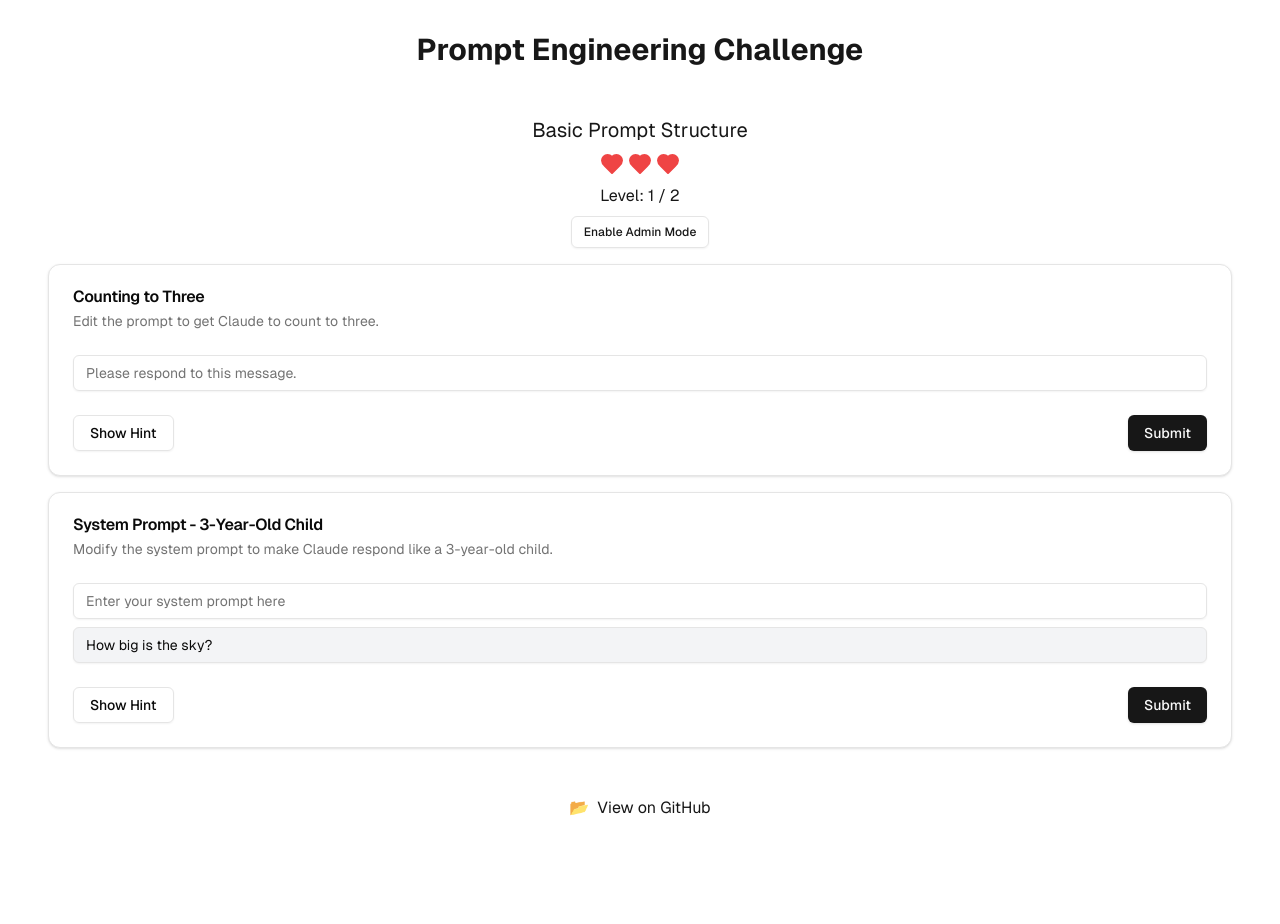
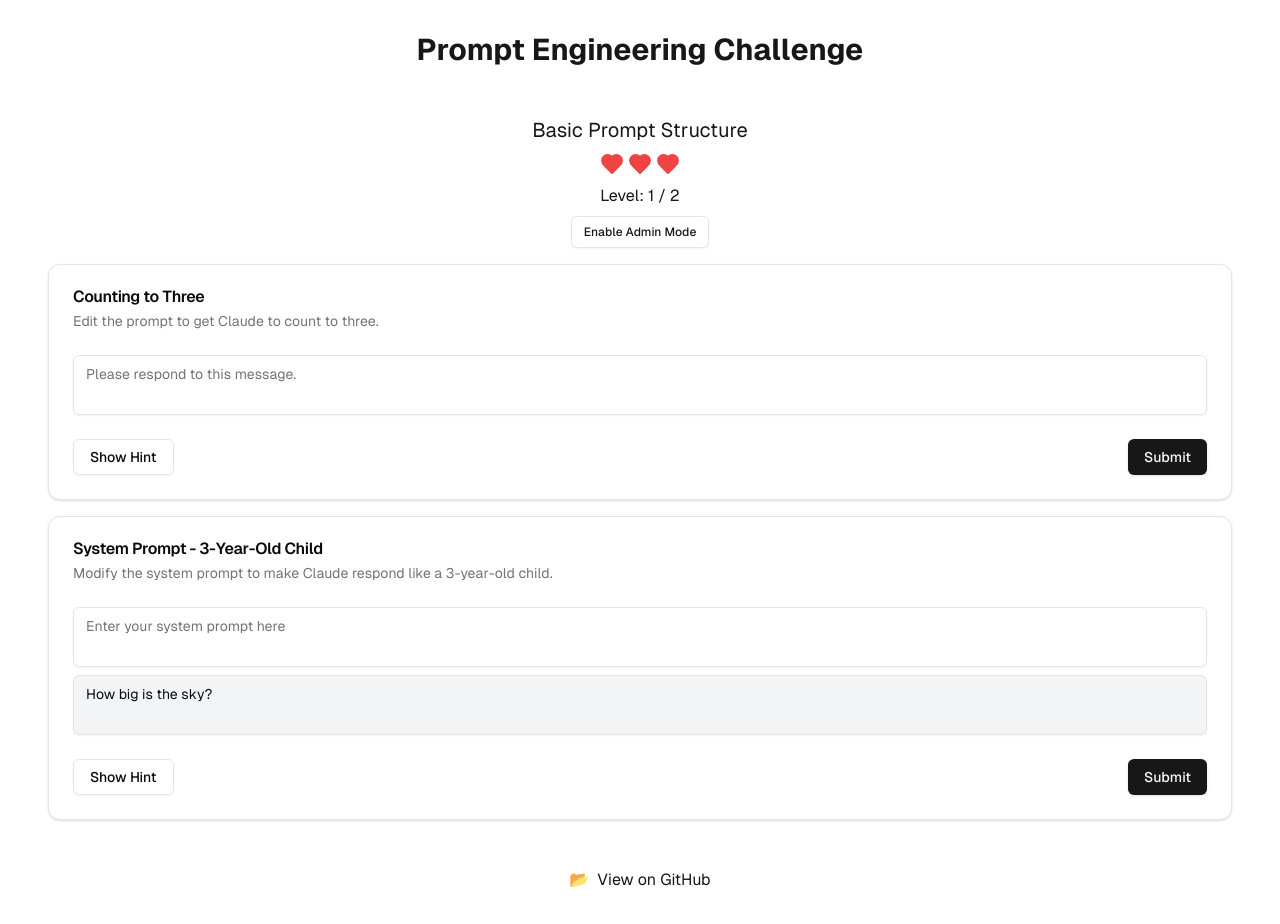
Before and after one commit to javAlborz/PromptQuest, a Next.js app: page / in a window 1280 px wide. Before the commit the page ends 852 px from the top, so only its background shows below. Built offline with nearby package versions, Linux system fonts and the light colour scheme.

Commit message:
dynamic input fields

```diff
--- a/app/api/anthropic.ts
+++ b/app/api/anthropic.ts
@@ -8,7 +8,7 @@
 
   const requestBody: any = {
     model: "claude-3-haiku-20240307",
-    max_tokens: 300,
+    max_tokens: 3000,
     messages: [{ role: "user", content: prompt }],
     stream: true
   };
--- a/components/Challenge.tsx
+++ b/components/Challenge.tsx
@@ -1,7 +1,7 @@
-import React from 'react';
+import React, { useState, useRef, useEffect } from 'react';
 import { Button } from "@/components/ui/button";
 import { Card, CardContent, CardDescription, CardFooter, CardHeader, CardTitle } from "@/components/ui/card";
-import { Input } from "@/components/ui/input"
+import { Textarea } from "@/components/ui/textarea";
 
 interface ChallengeProps {
   question: string;
@@ -12,6 +12,7 @@
   userPromptPlaceholder?: string;
   apiResponse: string;
   isCorrect: boolean;
+  isPending: boolean;
   isLoading: boolean;
   showHint: boolean;
   hint?: string;
@@ -21,9 +22,8 @@
   onUserPromptChange: (value: string) => void;
   onSubmit: () => void;
   onToggleHint: () => void;
-  showWordCount: boolean; // New prop
-  wordCount: number; // New prop
-  isIncorrect: boolean; // Add this new prop
+  showWordCount: boolean;
+  wordCount: number;
 }
 
 export function Challenge({
@@ -33,8 +33,9 @@
   systemPromptPlaceholder,
   userPrompt,
   userPromptPlaceholder,
+  isCorrect,
   apiResponse,
-  isCorrect,
+  isPending,
   isLoading,
   showHint,
   hint,
@@ -46,33 +47,72 @@
   onToggleHint,
   showWordCount,
   wordCount,
-  isIncorrect
 }: ChallengeProps) {
+  const [userPromptHeight, setUserPromptHeight] = useState('auto');
+  const [systemPromptHeight, setSystemPromptHeight] = useState('auto');
+  const userPromptRef = useRef<HTMLTextAreaElement>(null);
+  const systemPromptRef = useRef<HTMLTextAreaElement>(null);
+
+  const adjustTextareaHeight = (textarea: HTMLTextAreaElement | null, setHeight: React.Dispatch<React.SetStateAction<string>>) => {
+    if (textarea) {
+      textarea.style.height = 'auto';
+      textarea.style.height = `${textarea.scrollHeight}px`;
+      setHeight(`${textarea.scrollHeight}px`);
+    }
+  };
+
+  useEffect(() => {
+    adjustTextareaHeight(userPromptRef.current, setUserPromptHeight);
+    adjustTextareaHeight(systemPromptRef.current, setSystemPromptHeight);
+  }, [userPrompt, systemPrompt]);
+
+  const handleKeyDown = (e: React.KeyboardEvent<HTMLTextAreaElement>, isSystemPrompt: boolean) => {
+    if (e.key === 'Enter' && !e.shiftKey) {
+      e.preventDefault();
+      if (isSystemPrompt) {
+        onSystemPromptChange((e.target as HTMLTextAreaElement).value);
+      } else {
+        onUserPromptChange((e.target as HTMLTextAreaElement).value);
+      }
+      onSubmit();
+    }
+  };
+
   return (
-    <Card className={`w-full ${isCorrect ? 'bg-green-100' : ''} ${isIncorrect ? 'animate-wrong-answer' : ''}`}>
-      <CardHeader>
+    <Card className={`w-full transition-colors ${
+      isCorrect && apiResponse
+        ? 'bg-green-100'
+        : apiResponse && !isPending
+          ? 'animate-wrong-answer'
+          : ''
+    }`}>     <CardHeader>
         <CardTitle>{question}</CardTitle>
         <CardDescription>{task}</CardDescription>
       </CardHeader>
       <CardContent>
         {hasSystemPrompt && (
           <div className="mb-2">
-            {/* <label className="block text-sm font-medium text-gray-700 mb-1">System Prompt:</label> */}
-            <Input
-              placeholder="Enter your system prompt here"
+            <Textarea
+              ref={systemPromptRef}
+              placeholder={systemPromptPlaceholder || "Enter your system prompt here"}
               value={systemPrompt ?? ''}
               onChange={(e) => onSystemPromptChange(e.target.value)}
+              onKeyDown={(e) => handleKeyDown(e, true)}
+              style={{ height: systemPromptHeight }}
+              className="resize-none"
             />
           </div>
         )}
         <div>
-          {/* <label className="block text-sm font-medium text-gray-700 mb-1">User Prompt:</label> */}
-          <Input
-            placeholder={userPromptPlaceholder}
+          <Textarea
+            ref={userPromptRef}
+            placeholder={userPromptPlaceholder || "Enter your user prompt here"}
             value={userPrompt}
             onChange={(e) => onUserPromptChange(e.target.value)}
+            onKeyDown={(e) => handleKeyDown(e, false)}
             readOnly={isImmutableUserPrompt}
-            className={isImmutableUserPrompt ? "bg-gray-100" : ""}
+            style={{ height: userPromptHeight }}
+            className={`resize-none ${isImmutableUserPrompt ? "bg-gray-100" : ""}`}
           />
         </div>
         {apiResponse && (
--- a/components/text-adventure-game.tsx
+++ b/components/text-adventure-game.tsx
@@ -93,7 +93,7 @@
   const [isLoading, setIsLoading] = useState<boolean[]>([]);
   const [showHints, setShowHints] = useState<boolean[]>([]);
   const [isCorrect, setIsCorrect] = useState<boolean[]>([]);
-  const [isStreamComplete, setIsStreamComplete] = useState<boolean[]>([]);
+  const [isPending, setIsPending] = useState<boolean[]>([]);
   const [isAdminMode, setIsAdminMode] = useState(false);
   const [wordCounts, setWordCounts] = useState<number[]>([]);
 
@@ -122,33 +122,9 @@
     setIsLoading(challenges.map(() => false));
     setShowHints(challenges.map(() => false));
     setIsCorrect(challenges.map(() => false));
-    setIsStreamComplete(challenges.map(() => false));
+    setIsPending(challenges.map(() => false));
     setWordCounts(challenges.map(() => 0));
   };
-
-  useEffect(() => {
-    if (isStreamComplete.some(Boolean)) {
-      const index = isStreamComplete.findIndex(Boolean);
-      const correct = challenges[index].evaluation(apiResponses[index]);
-      const newIsCorrect = [...isCorrect];
-      newIsCorrect[index] = correct;
-      setIsCorrect(newIsCorrect);
-
-      if (!correct && !isAdminMode) {
-        setLives(prevLives => {
-          const newLives = prevLives - 1;
-          if (newLives === 0) {
-            setGameStatus("lost");
-          }
-          return newLives;
-        });
-      }
-
-      const newIsStreamComplete = [...isStreamComplete];
-      newIsStreamComplete[index] = false;
-      setIsStreamComplete(newIsStreamComplete);
-    }
-  }, [isStreamComplete, apiResponses, isAdminMode, challenges, isCorrect]);
 
   const countWords = (text: string): number => {
     return text.trim().split(/\s+/).length;
@@ -163,13 +139,9 @@
     newApiResponses[index] = "";
     setApiResponses(newApiResponses);
 
-    const newIsCorrect = [...isCorrect];
-    newIsCorrect[index] = false;
-    setIsCorrect(newIsCorrect);
-
-    const newIsStreamComplete = [...isStreamComplete];
-    newIsStreamComplete[index] = false;
-    setIsStreamComplete(newIsStreamComplete);
+    const newIsPending = [...isPending];
+    newIsPending[index] = true;
+    setIsPending(newIsPending);
 
     try {
       const response = await fetch('/api/chat', {
@@ -190,8 +162,6 @@
         while (true) {
           const { done, value } = await reader.read();
           if (done) {
-            newIsStreamComplete[index] = true;
-            setIsStreamComplete([...newIsStreamComplete]);
             break;
           }
 
@@ -216,10 +186,29 @@
             }
           }
         }
+
+        // Evaluate the answer after the stream is complete
+        const correct = challenges[index].evaluation(newApiResponses[index]);
+        const newIsCorrect = [...isCorrect];
+        newIsCorrect[index] = correct;
+        setIsCorrect(newIsCorrect);
+
+        if (!correct && !isAdminMode) {
+          setLives(prevLives => {
+            const newLives = prevLives - 1;
+            if (newLives === 0) {
+              setGameStatus("lost");
+            }
+            return newLives;
+          });
+        }
+
+        // Set pending to false after evaluation
+        newIsPending[index] = false;
+        setIsPending([...newIsPending]);
       }
     } catch (error) {
       console.error('Error:', error);
-      // Handle error (e.g., show an error message to the user)
     } finally {
       newIsLoading[index] = false;
       setIsLoading([...newIsLoading]);
@@ -288,7 +277,7 @@
           const challengeIndex = startIndex + index;
           const isImmutableUserPrompt = (challengeIndex === 1 && currentLevel === 0) || (challengeIndex === 2 && currentLevel === 1);
           const hasSystemPrompt = challengeIndex === 1 || challengeIndex === 2;
-          const showWordCount = currentLevel === 1 && challengeIndex === 4; // Show word count only for level 2, challenge 3
+          const showWordCount = currentLevel === 1 && challengeIndex === 4;
           return (
             <Challenge
               key={index}
@@ -304,6 +293,7 @@
               hint={challenge.hint}
               isImmutableUserPrompt={isImmutableUserPrompt}
               hasSystemPrompt={hasSystemPrompt}
+              isPending={isPending[challengeIndex]}
               onSystemPromptChange={(value) => {
                 const newSystemPrompts = [...systemPrompts];
                 newSystemPrompts[challengeIndex] = value;
--- /dev/null
+++ b/components/ui/textarea.tsx
@@ -0,0 +1,25 @@
+
+import * as React from "react"
+
+import { cn } from "@/lib/utils"
+
+export interface TextareaProps
+  extends React.TextareaHTMLAttributes<HTMLTextAreaElement> {}
+
+const Textarea = React.forwardRef<HTMLTextAreaElement, TextareaProps>(
+  ({ className, ...props }, ref) => {
+    return (
+      <textarea
+        className={cn(
+          "flex min-h-[60px] w-full rounded-md border border-input bg-transparent px-3 py-2 text-sm shadow-sm placeholder:text-muted-foreground focus-visible:outline-none focus-visible:ring-1 focus-visible:ring-ring disabled:cursor-not-allowed disabled:opacity-50",
+          className
+        )}
+        ref={ref}
+        {...props}
+      />
+    )
+  }
+)
+Textarea.displayName = "Textarea"
+
+export { Textarea }
```
Also changed, not shown: ToDo.txt, app/globals.css (line endings or trailing spaces).
